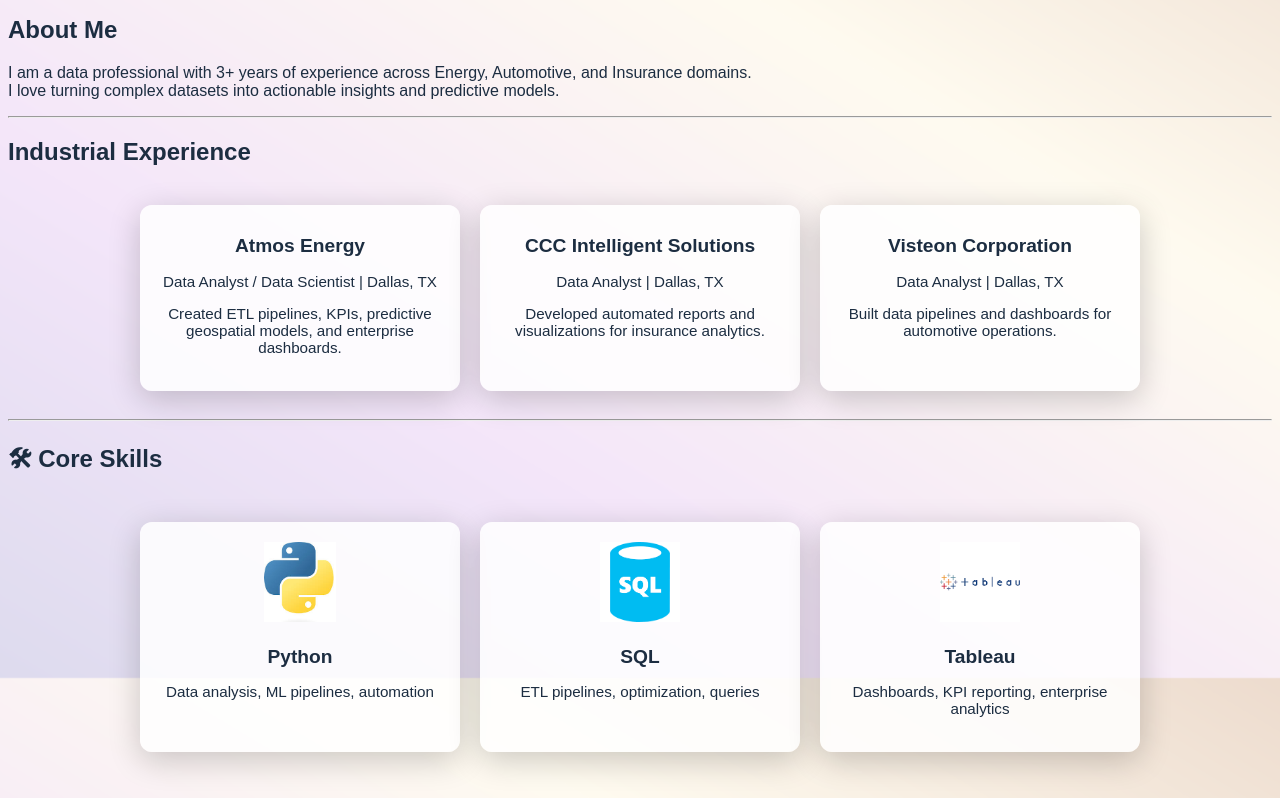
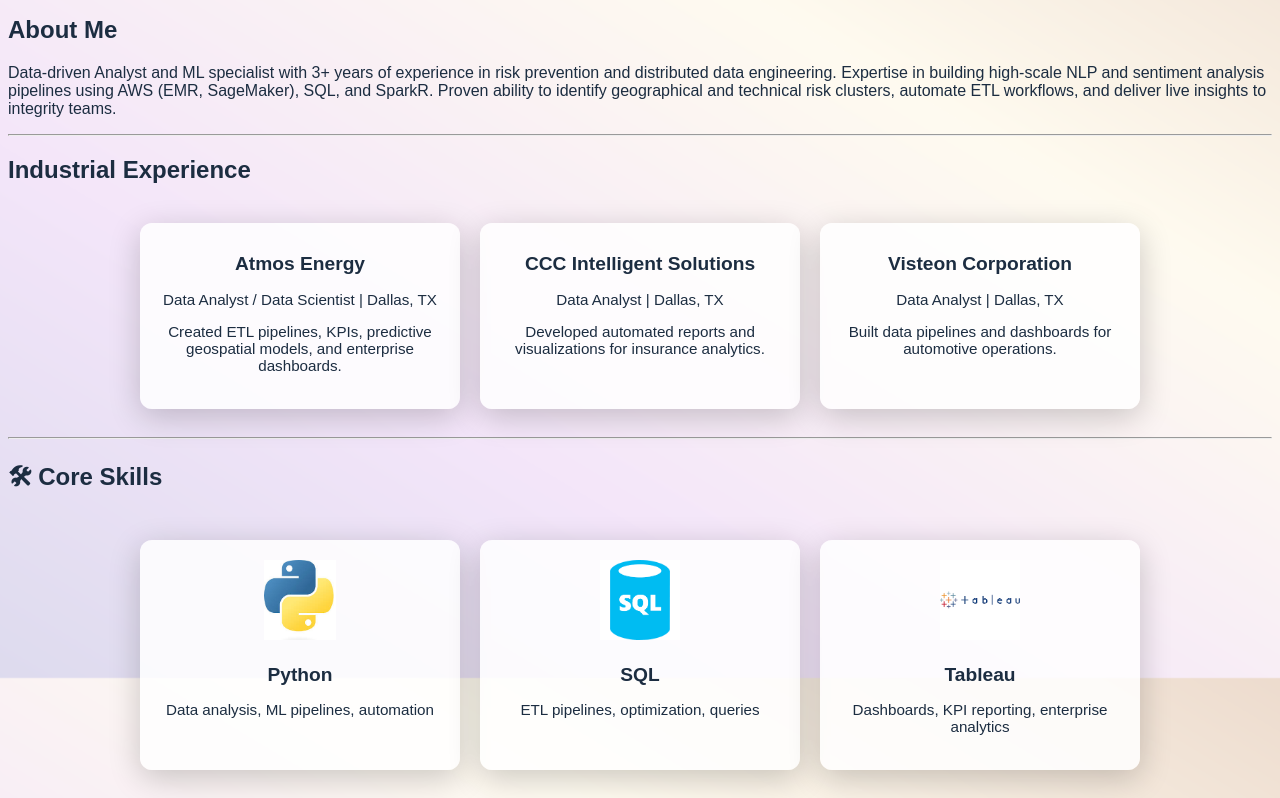
Before and after one commit to Pragati2/Pragati2.github.io, a Jekyll site: the page built from about.md, in a window 1280 px wide, cut to the strip 222-1020 px from the top of the page. Built offline with Jekyll 4.4.1, drawn with Linux system fonts in a browser that asks for light colours.

Commit message:
Revise 'About Me' section for clarity and detail
Updated professional summary to highlight expertise in data analysis and machine learning.

```diff
--- a/about.md
+++ b/about.md
@@ -6,8 +6,9 @@
 <img src="/images/pragati.jpeg" alt="Pragati" class="circular">
 
 # About Me
-I am a data professional with 3+ years of experience across Energy, Automotive, and Insurance domains.
-I love turning complex datasets into actionable insights and predictive models.
+Data-driven Analyst and ML specialist with 3+ years of experience in risk prevention and distributed data engineering.
+Expertise in building high-scale NLP and sentiment analysis pipelines using AWS (EMR, SageMaker), SQL, and SparkR. Proven
+ability to identify geographical and technical risk clusters, automate ETL workflows, and deliver live insights to integrity teams.
 
 ---
 
```
